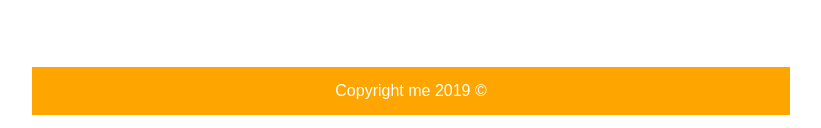
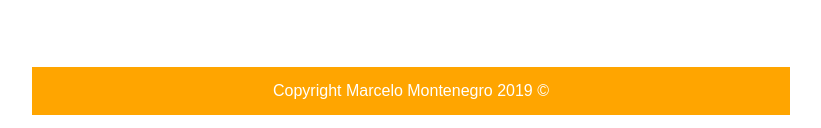
Before and after one commit to mmarmelomartelo/mmarmelomartelo.github.io, a plain HTML site: page index.html in a window 1280 px wide. Shown: the part 1029-1157 px from the top of the page, without its empty margins (229-1050 px from the left). Drawn offline with Linux system fonts and the light colour scheme.

Commit message:
Update index.html
copyrights update

```diff
--- a/index.html
+++ b/index.html
@@ -36,7 +36,7 @@
         </ol>
     </section>
     <footer>
-       <p> Copyright me 2019 ©
+       <p> Copyright Marcelo Montenegro 2019 ©
     </footer>
    </div>
 
```
